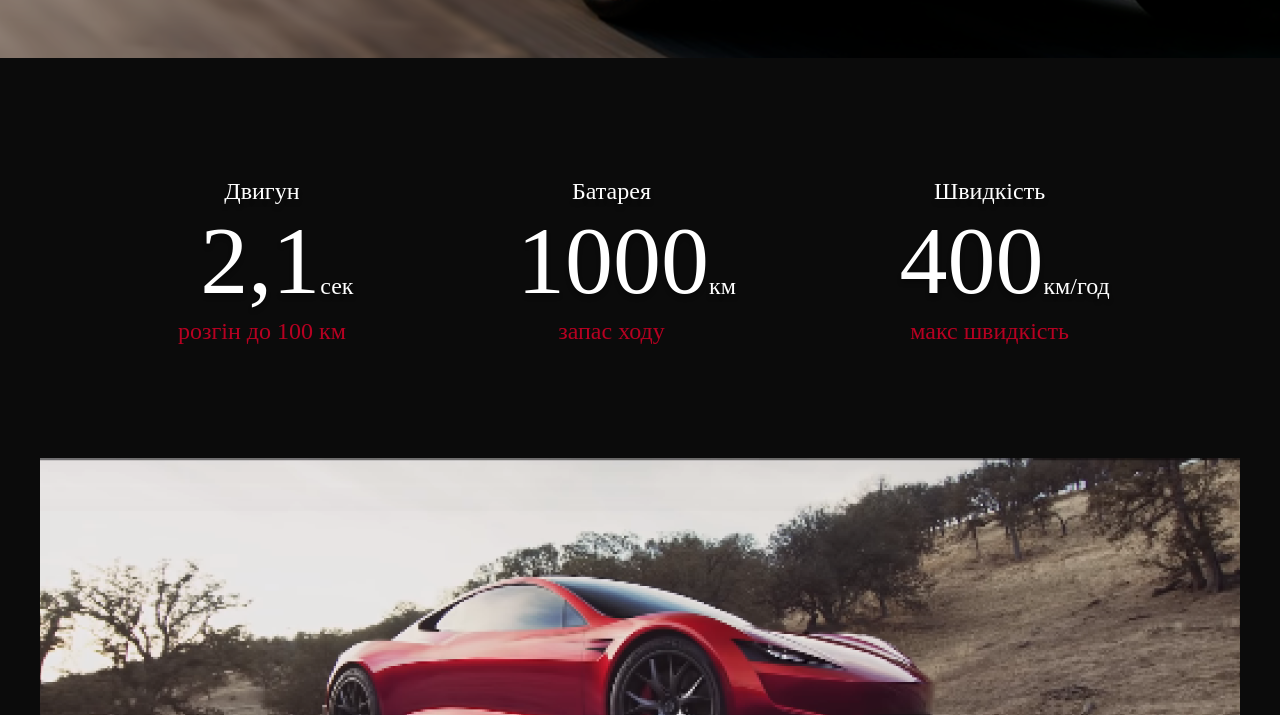
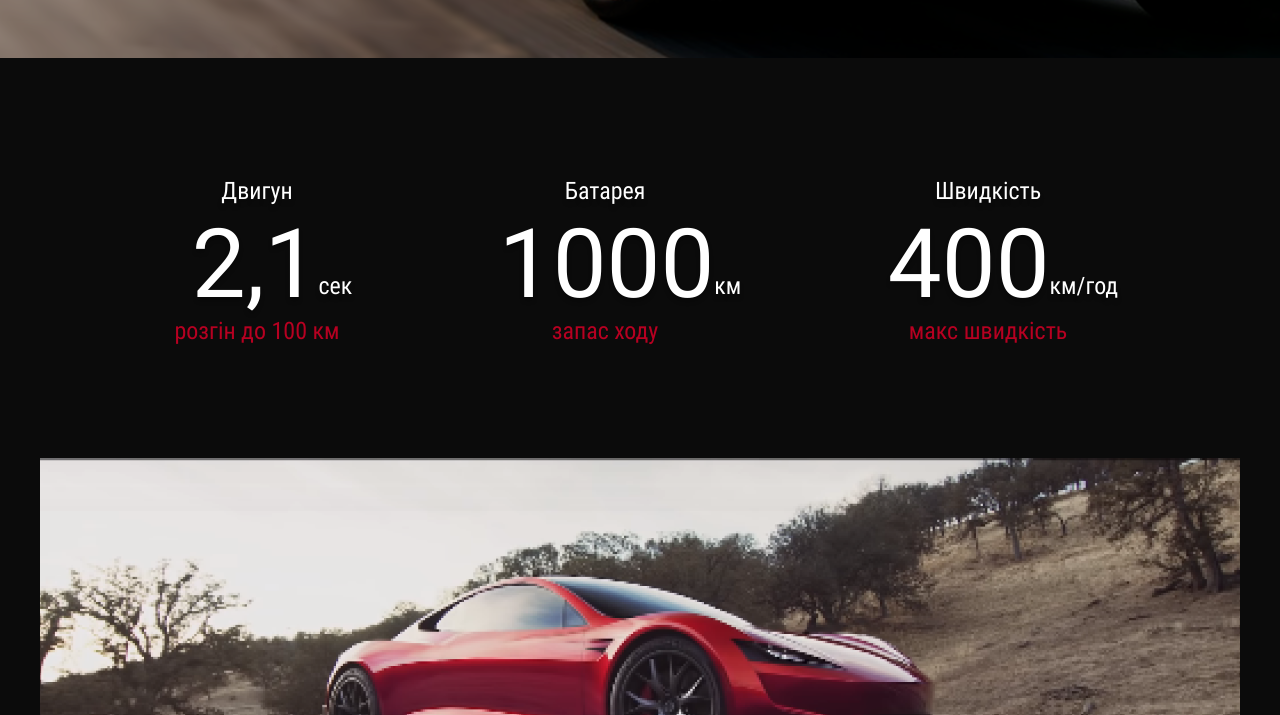
Before and after one commit to mykhailopylka/marathon, a plain HTML site: page start/index.html in a window 1280 px wide. Shown: the part 742-1457 px from the top of the page. Drawn offline with nearby package versions, Linux system fonts and the light colour scheme.

Commit message:
fonts connection

```diff
--- a/start/index.html
+++ b/start/index.html
@@ -7,6 +7,7 @@
     <link rel="icon" href="images/favicon.png" type="image" />
     <title>Let the games begin!</title>
     <link rel="stylesheet" href="css/slick.css" />
+    <link rel="stylesheet" href="fonts/font.css" />
     <link rel="stylesheet" href="css/normalize.css" />
     <link rel="stylesheet" href="css/style.css" />
     <link href="images/fontawesome/css/all.css" rel="stylesheet" />
```
